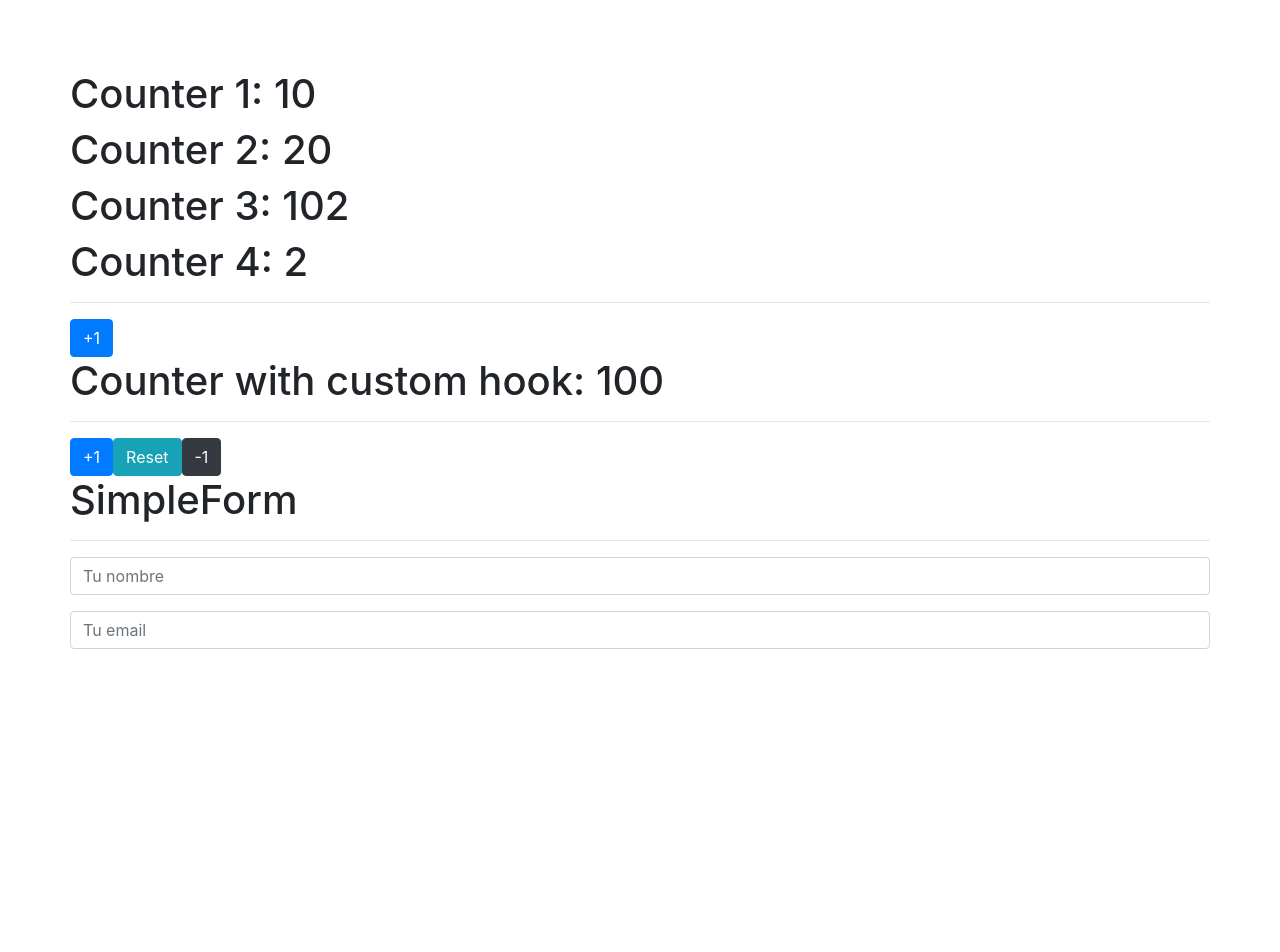
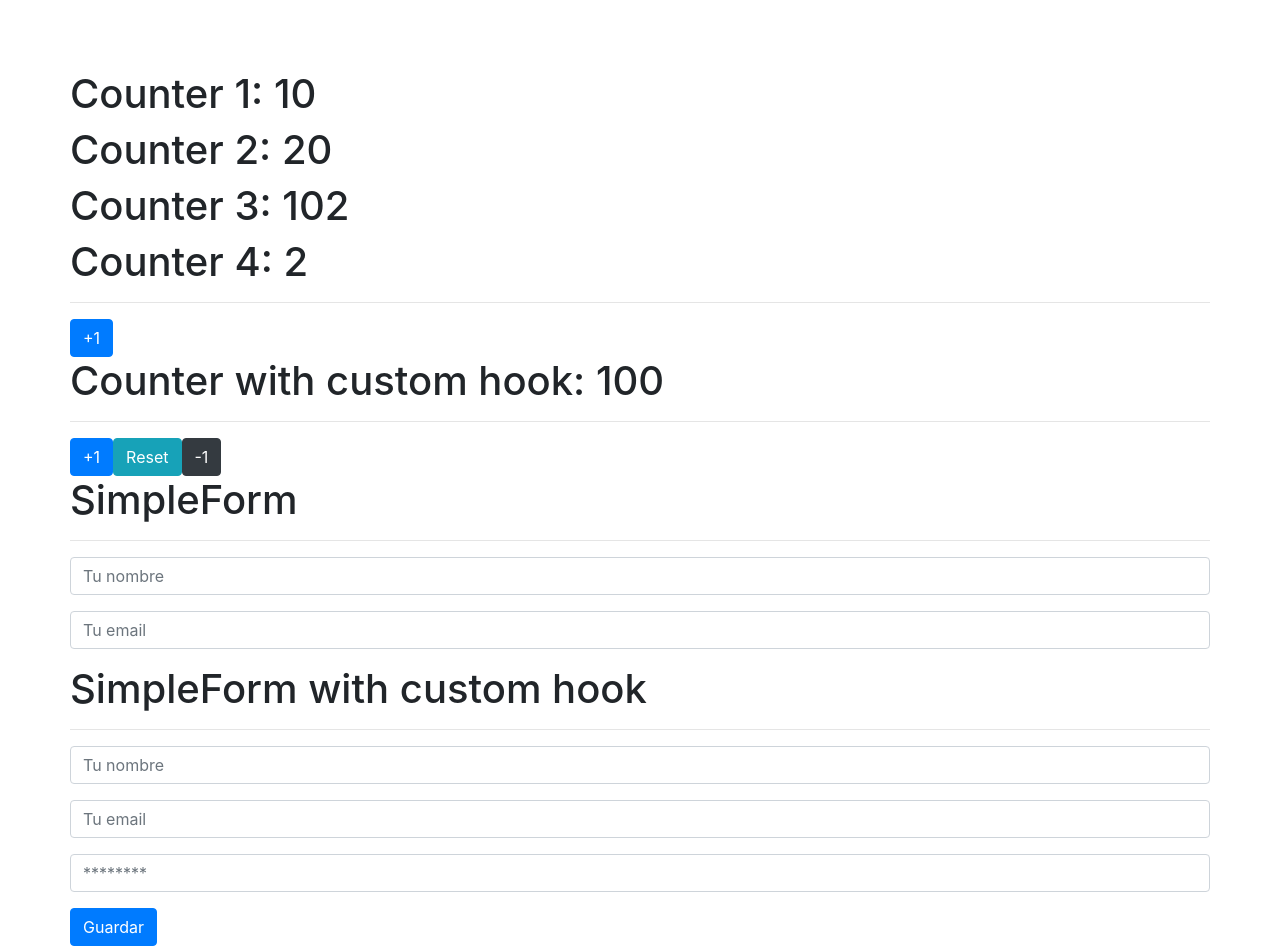
Before and after one commit to velascoandres/hook-app, a React (Create React App) app: page / in a window 1280 px wide. Shown: the top 952 px of the page. Before the commit the page ends 800 px from the top, so only its background shows below. Built offline with nearby package versions, Linux system fonts and the light colour scheme.

Commit message:
formulario con custom hook

```diff
--- a/src/HookApp.tsx
+++ b/src/HookApp.tsx
@@ -1,6 +1,7 @@
 import React from 'react'
 import { CounterApp } from './components/01-useState/CounterApp'
 import { CounterWithCustomHook } from './components/01-useState/CounterWithCustomHook'
+import { FormWithCustomHook } from './components/02-useEffect/FormWithCustomHook'
 import { SimpleForm } from './components/02-useEffect/SimpleForm'
 
 export const HookApp = () => {
@@ -9,6 +10,7 @@ export const HookApp = () => {
             <CounterApp />
             <CounterWithCustomHook />
             <SimpleForm />
+            <FormWithCustomHook />
         </div>
     );
 }
--- /dev/null
+++ b/src/components/02-useEffect/FormWithCustomHook.tsx
@@ -0,0 +1,98 @@
+import React, { Fragment, useEffect } from 'react'
+import { useForm } from '../../hooks/useForm';
+import { Message } from './Message';
+
+
+export type FormStateCustom = {
+    name: string;
+    email: string;
+    password: string;
+};
+
+
+export const FormWithCustomHook = () => {
+    const [formValues, handleInputChange] = useForm<FormStateCustom>(
+        {
+            email: '',
+            name: '',
+            password: '',
+        },
+    );
+
+    const { name, email, password } = formValues;
+
+    const handleSubmit = (e: React.FormEvent<HTMLFormElement>) => {
+        e.preventDefault();
+        console.log(formValues);
+    };
+
+
+    // Para escuchar cambios especificos en un componente
+    useEffect(
+        () => {
+            console.log('email cambio');
+        },
+        [
+            email,
+        ]
+    );
+
+    // si hay un cambio en el arreglo de dependencia entonces se ejecuta
+    useEffect(
+        () => {
+            console.log('nombre cambio');
+        },
+        [
+            name,
+        ]
+    );
+
+
+    return (
+        <Fragment>
+            <h1>SimpleForm with custom hook</h1>
+            <hr />
+            <form onSubmit={handleSubmit}>
+                <div className="form-group">
+                    <input
+                        type="text"
+                        name="name"
+                        className="form-control"
+                        placeholder="Tu nombre"
+                        autoComplete="off"
+                        value={name}
+                        onChange={handleInputChange}
+                    />
+                </div>
+                <div className="form-group">
+                    <input
+                        type="email"
+                        name="email"
+                        className="form-control"
+                        placeholder="Tu email"
+                        autoComplete="off"
+                        value={email}
+                        onChange={handleInputChange}
+                    />
+                </div>
+                <div className="form-group">
+                    <input
+                        type="password"
+                        name="password"
+                        className="form-control"
+                        placeholder="********"
+                        autoComplete="off"
+                        value={password}
+                        onChange={handleInputChange}
+                    />
+                </div>
+
+                <button type="submit" className="btn btn-primary">Guardar</button>
+            </form>
+
+
+            {(name === '123') && <Message />}
+
+        </Fragment>
+    );
+}
--- a/src/components/02-useEffect/Message.tsx
+++ b/src/components/02-useEffect/Message.tsx
@@ -24,8 +24,8 @@ export const Message = () => {
         );
         return () => {
             // Cuando el componente se destruye
+            window.removeEventListener('mousemove', handleMouseMove);
             // Se usa para optimizar
-            window.removeEventListener('mousemove', handleMouseMove);
             console.log('componente desmonstado');
         };
     }, []);
@@ -39,4 +39,4 @@ export const Message = () => {
             </p>
         </div>
     );
-}
+};
--- /dev/null
+++ b/src/hooks/useForm.ts
@@ -0,0 +1,30 @@
+import React, { SyntheticEvent, useState } from "react";
+
+export type FormValuesState = Record<string, any>;
+
+export type HandleInput = (e: React.ChangeEvent<HTMLInputElement>) => void;
+
+export type UseFormHook = <S>(state: S) => [S, HandleInput];
+
+
+
+export const useForm: UseFormHook = <S>(initialState: S) => {
+
+    const [formValues, setformValues] = useState<S>(initialState)
+
+
+    const handleInputChange = ({ target }: React.ChangeEvent<HTMLInputElement>) => {
+        setformValues(
+            {
+                ...formValues,
+                [target.name]: target.value,
+            }
+        );
+    };
+
+    return [
+        formValues,
+        handleInputChange,
+    ];
+
+}
```
